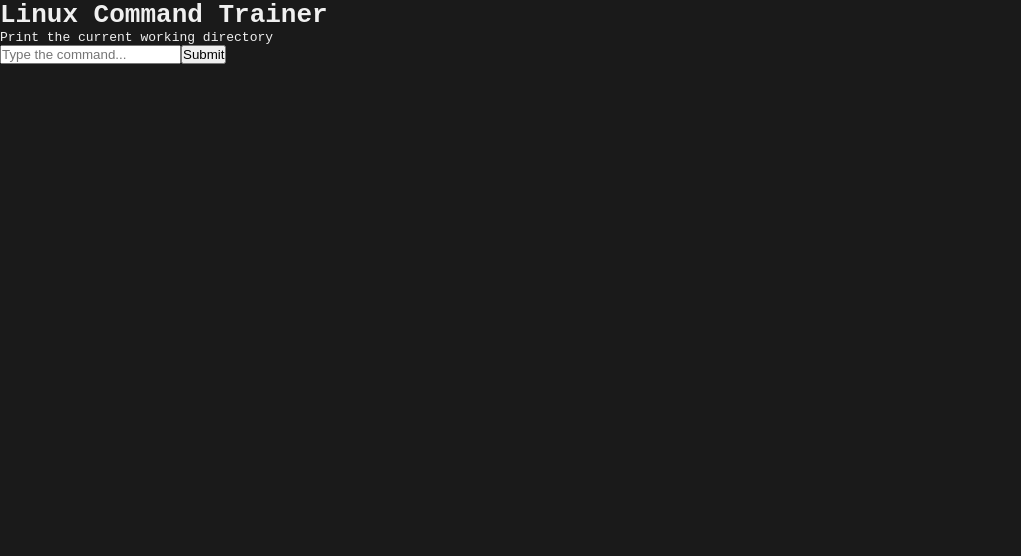
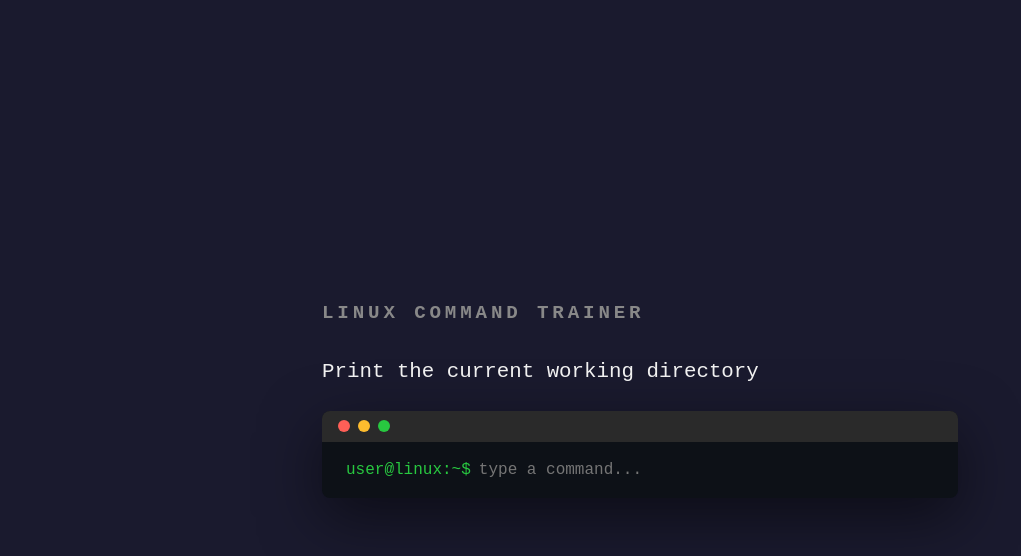
Before and after one commit to JakeR-BBC/linux-command-trainer, a React (Vite) app: page / in a window 1280 px wide. Shown: the top 556 px of the page, without its empty margins (0-1021 px from the left). Built offline with nearby package versions, Linux system fonts and the light colour scheme.

Commit message:
Add terminal UI styling

```diff
--- a/src/App.jsx
+++ b/src/App.jsx
@@ -25,8 +25,13 @@ function App() {
   return (
     <div>
       <h1>Linux Command Trainer</h1>
+      <p className="prompt">{command.short_desc}</p>
       <DrillCard command={command} onSubmit={handleSubmit} />
-      {feedback && <p>{feedback === 'correct' ? '✅ Correct!' : '❌ Wrong, try again'}</p>}
+      {feedback && (
+        <p className={`feedback ${feedback}`}>
+          {feedback === 'correct' ? '✅ Correct!' : '❌ Wrong, try again'}
+        </p>
+      )}
     </div>
   )
 }
--- a/src/components/DrillCard.jsx
+++ b/src/components/DrillCard.jsx
@@ -17,20 +17,28 @@ function DrillCard({ command, onSubmit }) {
   }
 
   return (
-    <div className="drill-card">
-      <p className="prompt">{command.short_desc}</p>
+    <div className="terminal">
+      <div className="terminal-titlebar">
+        <span className="dot red"></span>
+        <span className="dot yellow"></span>
+        <span className="dot green"></span>
+      </div>
+      <div className="terminal-body">
+        <span className="terminal-prompt">user@linux:~$</span>
         <input
+          className="terminal-input"
           type="text"
           value={input}
           onChange={(e) => setInput(e.target.value)}
           onKeyDown={handleKeyDown}
-        placeholder="Type the command..."
+          placeholder="type a command..."
           autoComplete="off"
           autoCorrect="off"
           autoCapitalize="off"
           spellCheck="false"
+          autoFocus
         />
-      <button onClick={handleSubmit}>Submit</button>
+      </div>
     </div>
   )
 }
--- a/src/index.css
+++ b/src/index.css
@@ -6,6 +6,91 @@
 
 body {
   font-family: monospace;
-  background-color: #1a1a1a;
+  background-color: #1a1a2e;
   color: #f0f0f0;
+  min-height: 100vh;
+  display: flex;
+  align-items: center;
+  justify-content: center;
 }
+
+#root {
+  width: 100%;
+  max-width: 700px;
+  padding: 2rem;
+}
+
+h1 {
+  font-size: 1.2rem;
+  color: #888;
+  margin-bottom: 2rem;
+  text-transform: uppercase;
+  letter-spacing: 0.2em;
+}
+
+.prompt {
+  font-size: 1.3rem;
+  color: #f0f0f0;
+  margin-bottom: 1.5rem;
+  line-height: 1.5;
+}
+
+/* Terminal window */
+.terminal {
+  background-color: #0d1117;
+  border-radius: 8px;
+  overflow: hidden;
+  box-shadow: 0 20px 60px rgba(0, 0, 0, 0.5);
+}
+
+.terminal-titlebar {
+  background-color: #2a2a2a;
+  padding: 0.6rem 1rem;
+  display: flex;
+  align-items: center;
+  gap: 0.5rem;
+}
+
+.terminal-titlebar .dot {
+  width: 12px;
+  height: 12px;
+  border-radius: 50%;
+}
+
+.dot.red    { background-color: #ff5f57; }
+.dot.yellow { background-color: #febc2e; }
+.dot.green  { background-color: #28c840; }
+
+.terminal-body {
+  padding: 1.2rem 1.5rem;
+  display: flex;
+  align-items: center;
+  gap: 0.5rem;
+}
+
+.terminal-prompt {
+  color: #28c840;
+  white-space: nowrap;
+  font-size: 1rem;
+}
+
+.terminal-input {
+  background: transparent;
+  border: none;
+  outline: none;
+  color: #f0f0f0;
+  font-family: monospace;
+  font-size: 1rem;
+  flex: 1;
+  caret-color: #28c840;
+}
+
+/* Feedback */
+.feedback {
+  margin-top: 1rem;
+  font-size: 1rem;
+  padding-left: 0.5rem;
+}
+
+.feedback.correct   { color: #28c840; }
+.feedback.incorrect { color: #ff5f57; }
```
Lines whose indentation alone changed are shown as unchanged.
